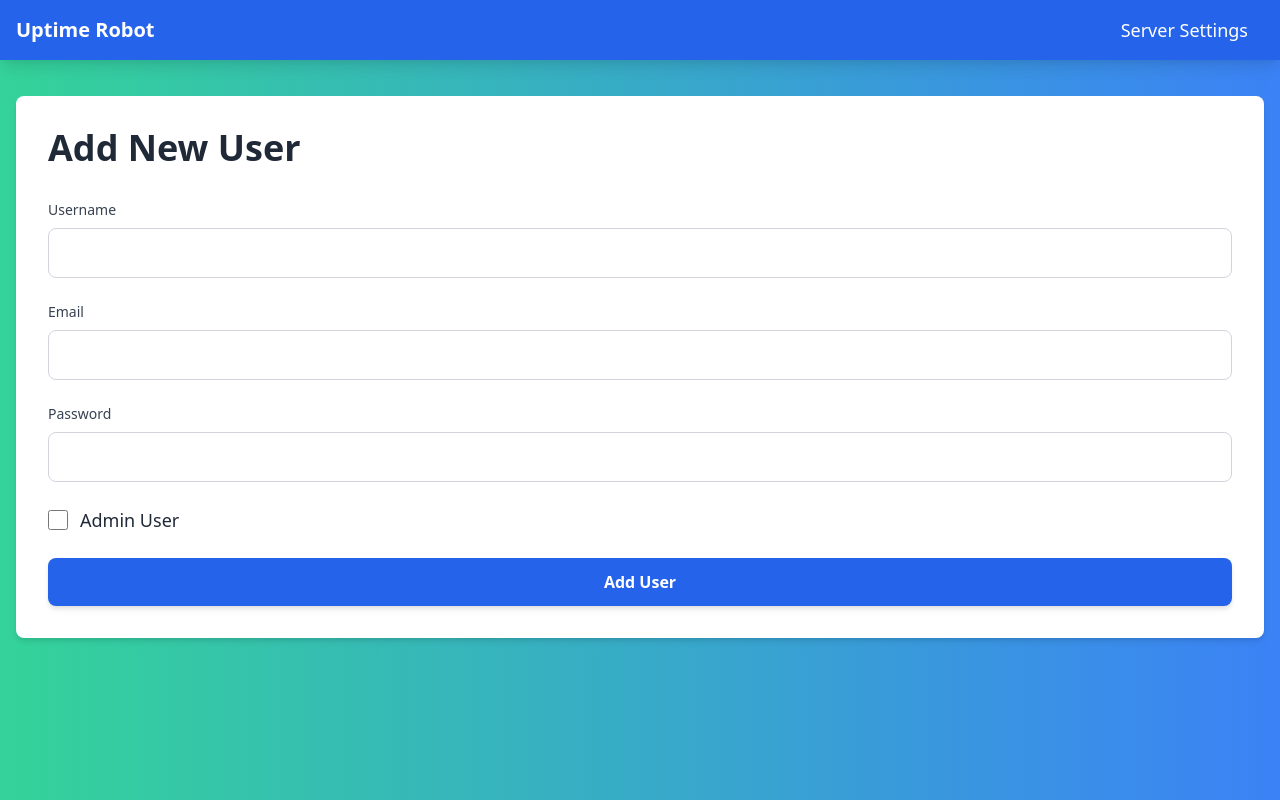
After one commit to DakshRocks21/Uptime-Robot, a Flask app: page /admin/user/add in a window 1280 px wide. The commit adds this page. Run offline with Flask 3, Linux system fonts and the light colour scheme; the visitor is signed in with stand-in values (Sample User, id 1); some libraries are stand-ins or nearby versions.

Commit message:
Added Admin page

```diff
--- a/app.py
+++ b/app.py
@@ -1,3 +1,4 @@
+from functools import wraps
 from flask import Flask, render_template, request, redirect, url_for, jsonify, Response, flash
 from pymongo import MongoClient
 import datetime
@@ -13,6 +14,7 @@ from flask_login import LoginManager, UserMixin, login_user, login_required, log
 from flask_bcrypt import Bcrypt
 from bson import ObjectId
 import time
+from flask import abort
 
 
 
@@ -119,45 +121,210 @@ def check_service(service):
 
 
 class User(UserMixin):
-    def __init__(self, user_id, username, email, password_hash):
+    def __init__(self, user_id, username, email, password_hash, is_admin=False):
         self.id = user_id
         self.username = username
         self.email = email
         self.password_hash = password_hash
+        self.is_admin = is_admin
 
     @staticmethod
     def get_user_by_id(user_id):
         user_data = user_collection.find_one({"_id": ObjectId(user_id)})
         if user_data:
-            return User(str(user_data['_id']), user_data['username'], user_data['email'], user_data['password_hash'])
+            return User(str(user_data['_id']), user_data['username'], user_data['email'], user_data['password_hash'], user_data.get('is_admin', False))
         return None
 
     @staticmethod
     def get_user_by_username(username):
         user_data = user_collection.find_one({"username": username})
         if user_data:
-            return User(str(user_data['_id']), user_data['username'], user_data['email'], user_data['password_hash'])
+            return User(str(user_data['_id']), user_data['username'], user_data['email'], user_data['password_hash'], user_data.get('is_admin', False))
         return None
+
+def admin_required(f):
+    @wraps(f)
+    def decorated_function(*args, **kwargs):
+        if not current_user.is_admin:
+            abort(403)
+        return f(*args, **kwargs)
+    return decorated_function
+
+def non_admin_required(f):
+    @wraps(f)
+    @login_required
+    def decorated_function(*args, **kwargs):
+        if current_user.is_admin:
+            return redirect(url_for('admin'))  # Redirect admins to the dashboard or another page
+        else:
+            flash('Admins are not allowed to access this page.', 'warning')
+        return f(*args, **kwargs)
+    return decorated_function
+
+@app.route('/admin')
+@admin_required
+def admin():
+    return redirect(url_for('admin_users'))
+
+
+@app.route('/admin/users')
+@admin_required
+def admin_users():
+    users = list(user_collection.find())
+    return render_template('admin_users.html', users=users)
+
+@app.route('/admin/user/add', methods=['GET', 'POST'])
+@admin_required
+def admin_add_user():
+    if request.method == 'POST':
+        username = request.form['username']
+        email = request.form['email']
+        password = request.form['password']
+        is_admin = 'is_admin' in request.form
+        hashed_password = bcrypt.generate_password_hash(password).decode('utf-8')
+
+        user_data = {
+            "username": username,
+            "email": email,
+            "password_hash": hashed_password,
+            "is_admin": is_admin
+        }
+        user_collection.insert_one(user_data)
+        flash('User added successfully!', 'success')
+        return redirect(url_for('admin_users'))
+
+    return render_template('admin_add_user.html')
+
+
+@app.route('/admin/user/edit/<user_id>', methods=['GET', 'POST'])
+@admin_required
+def admin_edit_user(user_id):
+    user = user_collection.find_one({"_id": ObjectId(user_id)})
+
+    if request.method == 'POST':
+        username = request.form['username']
+        email = request.form['email']
+        is_admin = 'is_admin' in request.form
+
+        update_data = {
+            "username": username,
+            "email": email,
+            "is_admin": is_admin
+        }
+
+        if 'password' in request.form and request.form['password']:
+            password = request.form['password']
+            hashed_password = bcrypt.generate_password_hash(password).decode('utf-8')
+            update_data["password_hash"] = hashed_password
+
+        user_collection.update_one({"_id": ObjectId(user_id)}, {"$set": update_data})
+        flash('User updated successfully!', 'success')
+        return redirect(url_for('admin_users'))
+
+    return render_template('admin_edit_user.html', user=user)
+
+@app.route('/admin/user/delete/<user_id>', methods=['POST'])
+@admin_required
+def admin_delete_user(user_id):
+    user_collection.delete_one({"_id": ObjectId(user_id)})
+    flash('User deleted successfully!', 'success')
+    return redirect(url_for('admin_users'))
+
+
+@app.route('/admin/server_settings', methods=['GET', 'POST'])
+@admin_required
+def server_settings():
+    # Retrieve the current user's data, assuming the logged-in user is the admin
+    user_data = user_collection.find_one({"_id": ObjectId(current_user.id)})
+
+    # Load the server settings from the user's document
+    server_settings = user_data.get('server_settings', {})
+    server_name = server_settings.get('server_name', "Uptime Robot Server")
+    server_ip = server_settings.get('server_ip', "192.168.1.1")
+    server_port = server_settings.get('server_port', "5000")
+    admin_email = server_settings.get('admin_email', user_data.get('email', "admin@example.com"))
+
+    if request.method == 'POST':
+        # Update the server settings with the form data
+        server_name = request.form['server_name']
+        server_ip = request.form['server_ip']
+        server_port = request.form['server_port']
+        admin_email = request.form['admin_email']
+
+        # Update the settings in the database
+        user_collection.update_one(
+            {"_id": ObjectId(current_user.id)},
+            {"$set": {
+                "server_settings.server_name": server_name,
+                "server_settings.server_ip": server_ip,
+                "server_settings.server_port": server_port,
+                "server_settings.admin_email": admin_email
+            }}
+        )
+
+        flash('Server settings updated successfully!', 'success')
+        return redirect(url_for('server_settings'))
+
+    return render_template('admin_server_settings.html',
+                           server_name=server_name,
+                           server_ip=server_ip,
+                           server_port=server_port,
+                           admin_email=admin_email)
+
+
 
 @login_manager.user_loader
 def load_user(user_id):
     return User.get_user_by_id(user_id)
 
 
+@app.route('/update_password', methods=['POST'])
+@non_admin_required
+def update_password():
+    # Get the form data
+    current_password = request.form.get('current_password')
+    new_password = request.form.get('new_password')
+    confirm_password = request.form.get('confirm_password')
+
+    # Validate the current password
+    user = user_collection.find_one({"_id": ObjectId(current_user.id)})
+    if not bcrypt.check_password_hash(user['password_hash'], current_password):
+        flash('Current password is incorrect.', 'danger')
+        return redirect(url_for('settings'))
+
+    # Validate the new password and confirmation
+    if new_password != confirm_password:
+        flash('New passwords do not match.', 'danger')
+        return redirect(url_for('settings'))
+
+    # Hash the new password
+    hashed_password = bcrypt.generate_password_hash(new_password).decode('utf-8')
+
+    # Update the password in the database
+    user_collection.update_one(
+        {"_id": ObjectId(current_user.id)},
+        {"$set": {"password_hash": hashed_password}}
+    )
+
+    flash('Password updated successfully!', 'success')
+    return redirect(url_for('settings'))
 
 def send_downtime_alert(service):
     user = User.get_user_by_id(service['user_id'])
-    subject = f"Alert: {service['name_of_service']} - {service['url']} is down!"
-    body = f"The service {service['name_of_service']} ({service['url']}) has been down for the last 3 checks. Please investigate."
 
-    email_sender.send_email(
-        from_addr=os.getenv("EMAIL_USER"),
-        to_addrs=[user.email],  # Send email to the user's email
-        subject=subject,
-        body=body
-    )
+    if user.email_notifications:
+        subject = f"Alert: {service['name_of_service']} - {service['url']} is down!"
+        body = f"The service {service['name_of_service']} ({service['url']}) has been down for the last 3 checks. Please investigate."
+
+        email_sender.send_email(
+            from_addr=os.getenv("EMAIL_USER"),
+            to_addrs=[user.email],
+            subject=subject,
+            body=body
+        )
 
     send_webhook(service, "DOWN", None)  # Call the webhook to notify about the downtime
+
 
 def send_webhook(service, status, response_time):
     if 'webhooks' in service and service['webhooks']:
@@ -198,12 +365,14 @@ def unauthorized_error(error):
 
 @app.route('/')
 def index():
-    if current_user.is_authenticated:
+    if current_user.is_admin:
+        return redirect(url_for('admin_users'))
+    elif current_user.is_authenticated:
         return redirect(url_for('dashboard'))
     return render_template('index.html')
 
 @app.route('/dashboard')
-@login_required
+@non_admin_required
 def dashboard():
     services = list(collection.find({"user_id": current_user.id}))  # Fetch only the services belonging to the logged-in user
     return render_template('dashboard.html', services=services)
@@ -226,13 +395,15 @@ def signup():
         user_data = {
             "username": username,
             "email": email,
-            "password_hash": hashed_password
+            "password_hash": hashed_password,
+            "email_notifications": True
         }
         user_collection.insert_one(user_data)
         flash('Account created successfully! Please log in.', 'success')
         return redirect(url_for('login'))
 
     return render_template('signup.html')
+
 
 @app.route('/login', methods=['GET', 'POST'])
 def login():
@@ -253,20 +424,33 @@ def login():
     return render_template('login.html')
 
 @app.route('/logout')
-@login_required
+@non_admin_required
 def logout():
     logout_user()
     flash('You have been logged out.', 'success')
     return redirect(url_for('login'))
 
-@app.route('/settings')
-@login_required
+@app.route('/settings', methods=['GET', 'POST'])
+@non_admin_required
 def settings():
-    return render_template('settings.html')
+    if request.method == 'POST':
+        email_notifications = request.form.get('email_notifications') == 'on'
+
+        user_collection.update_one(
+            {"_id": ObjectId(current_user.id)},
+            {"$set": {"email_notifications": email_notifications}}
+        )
+
+        flash('Settings updated successfully!', 'success')
+        return redirect(url_for('settings'))
+
+    # Fetch current settings
+    user = user_collection.find_one({"_id": ObjectId(current_user.id)})
+    return render_template('settings.html', email_notifications=user.get('email_notifications', True))
 
 
 @app.route('/events', methods=['GET', 'POST'])
-@login_required
+@non_admin_required
 def events():
     # Default time filter: show events from the last 24 hours
     end_time = datetime.datetime.now()
@@ -307,13 +491,13 @@ def events():
     return render_template('events.html', events=events, start_time=start_time, end_time=end_time)
 
 @app.route('/manual_run_checks')
-@login_required
+@non_admin_required
 def manual_run_checks():
     run_checks()
     return redirect(url_for('index'))
 
 @app.route('/manual_check/<service_id>', methods=['POST'])
-@login_required
+@non_admin_required
 def manual_check(service_id):
     service = collection.find_one({"id": service_id})
     if service:
@@ -327,7 +511,7 @@ def manual_check(service_id):
 
 
 @app.route('/add_service', methods=['GET', 'POST'])
-@login_required
+@non_admin_required
 def add_service():
     if request.method == 'POST':
         # Existing fields
@@ -338,7 +522,7 @@ def add_service():
         request_type = request.form.get('request_type')
         response_type = request.form.get('response_type')
         response = request.form.get('response')
-        webhooks = request.form.getlist('webhooks')  # Get the list of webhook URLs
+        webhooks = [wh for wh in request.form.getlist('webhooks') if wh.strip()]  # Get the list of webhook URLs
 
         service = {
             "id": str(uuid.uuid4()),
@@ -366,7 +550,7 @@ def add_service():
 
 
 @app.route('/clear_history', methods=['POST'])
-@login_required
+@non_admin_required
 def clear_history():
     # Remove all results from all services
     collection.update_many({}, {"$set": {"results": []}})
@@ -374,7 +558,7 @@ def clear_history():
     return redirect(url_for('events'))
 
 @app.route('/info/<service_id>', methods=['GET', 'POST'])
-@login_required
+@non_admin_required
 def service_info(service_id):
     service = collection.find_one({"id": service_id})
 
@@ -426,14 +610,14 @@ def service_info(service_id):
     return render_template('info.html', service=service, overall_status=overall_status, uptime_percentage=uptime_percentage, statuses=statuses, timestamps=timestamps, response_times=response_times, average_response_time=average_response_time)
 
 @app.route('/delete/<service_id>', methods=['POST'])
-@login_required
+@non_admin_required
 def delete_service(service_id):
     collection.delete_one({"id": service_id})
     scheduler.remove_job(service_id)
     return redirect(url_for('index'))
 
 @app.route('/dump_json')
-@login_required
+@non_admin_required
 def dump_json():
     # Fetch only the services belonging to the logged-in user
     services = list(collection.find({"user_id": current_user.id}, {'_id': False}))  # Exclude MongoDB's internal '_id' field
@@ -466,7 +650,7 @@ def convert_dates(service):
 
 
 @app.route('/upload_json', methods=['POST'])
-@login_required
+@non_admin_required
 def upload_json():
     file = request.files['file']
     if file:
@@ -499,7 +683,7 @@ def upload_json():
 
 
 @app.route('/upload')
-@login_required
+@non_admin_required
 def upload_page():
     return render_template('upload.html')
 
--- /dev/null
+++ b/templates/admin_add_user.html
@@ -0,0 +1,41 @@
+{% extends "base.html" %}
+
+{% block title %}Admin - Add User{% endblock %}
+
+{% block content %}
+<div class="mx-auto mt-5 bg-white p-8 rounded-lg shadow-md">
+    <h1 class="text-4xl font-bold text-gray-800 mb-8">Add New User</h1>
+
+    <form method="POST" class="space-y-6">
+        <div>
+            <label for="username" class="block text-sm font-medium text-gray-700 mb-2">Username</label>
+            <input type="text" name="username" id="username"
+                class="block w-full text-gray-900 border border-gray-300 rounded-lg focus:outline-none focus:ring-2 focus:ring-blue-500 focus:border-transparent p-3"
+                required>
+        </div>
+        <div>
+            <label for="email" class="block text-sm font-medium text-gray-700 mb-2">Email</label>
+            <input type="email" name="email" id="email"
+                class="block w-full text-gray-900 border border-gray-300 rounded-lg focus:outline-none focus:ring-2 focus:ring-blue-500 focus:border-transparent p-3"
+                required>
+        </div>
+        <div>
+            <label for="password" class="block text-sm font-medium text-gray-700 mb-2">Password</label>
+            <input type="password" name="password" id="password"
+                class="block w-full text-gray-900 border border-gray-300 rounded-lg focus:outline-none focus:ring-2 focus:ring-blue-500 focus:border-transparent p-3"
+                required>
+        </div>
+        <div>
+            <label for="is_admin" class="flex items-center">
+                <input type="checkbox" id="is_admin" name="is_admin"
+                    class="h-5 w-5 text-blue-600 focus:ring-blue-500 border-gray-300 rounded mr-3">
+                <span class="text-lg font-medium text-gray-800">Admin User</span>
+            </label>
+        </div>
+        <button type="submit"
+            class="w-full bg-blue-600 text-white font-semibold py-3 rounded-lg shadow-md hover:bg-blue-700 focus:outline-none focus:ring-2 focus:ring-blue-500 focus:ring-offset-2">
+            Add User
+        </button>
+    </form>
+</div>
+{% endblock %}
--- a/templates/base.html
+++ b/templates/base.html
@@ -47,11 +47,15 @@
             <div>
                 <a href="{{ url_for('dashboard') }}"
                     class="text-white text-xl font-bold mr-4 hover:text-gray-300">Uptime Robot</a>
-                {% if current_user.is_authenticated %}
+                {% if current_user.is_authenticated and not current_user.is_admin %}
                 <a href="{{ url_for('events') }}" class="text-white text-lg mr-4 hover:text-gray-300">Event Viewer</a>
                 {% endif %}
             </div>
             <div class="relative">
+                {% if current_user.is_admin %}
+                <a href="{{ url_for('server_settings') }}" class="text-white text-lg mr-4 hover:text-gray-300">Server
+                    Settings</a>
+                {% else %}
                 {% if current_user.is_authenticated %}
                 <button onclick="toggleDropdown('profile-dropdown')" class="text-white text-lg hover:text-gray-300">{{
                     current_user.username }} ▼</button>
@@ -64,6 +68,7 @@
                 {% else %}
                 <a href="{{ url_for('login') }}" class="text-white text-lg mr-4 hover:text-gray-300">Login</a>
                 <a href="{{ url_for('signup') }}" class="text-white text-lg hover:text-gray-300">Sign Up</a>
+                {% endif %}
                 {% endif %}
             </div>
         </div>
```
Also changed, not shown: templates/admin_edit_user.html (added, +40 -0 lines), templates/admin_server_settings.html (added, +40 -0 lines), templates/admin_users.html (added, +52 -0 lines), templates/settings.html (+82 -0 lines).
